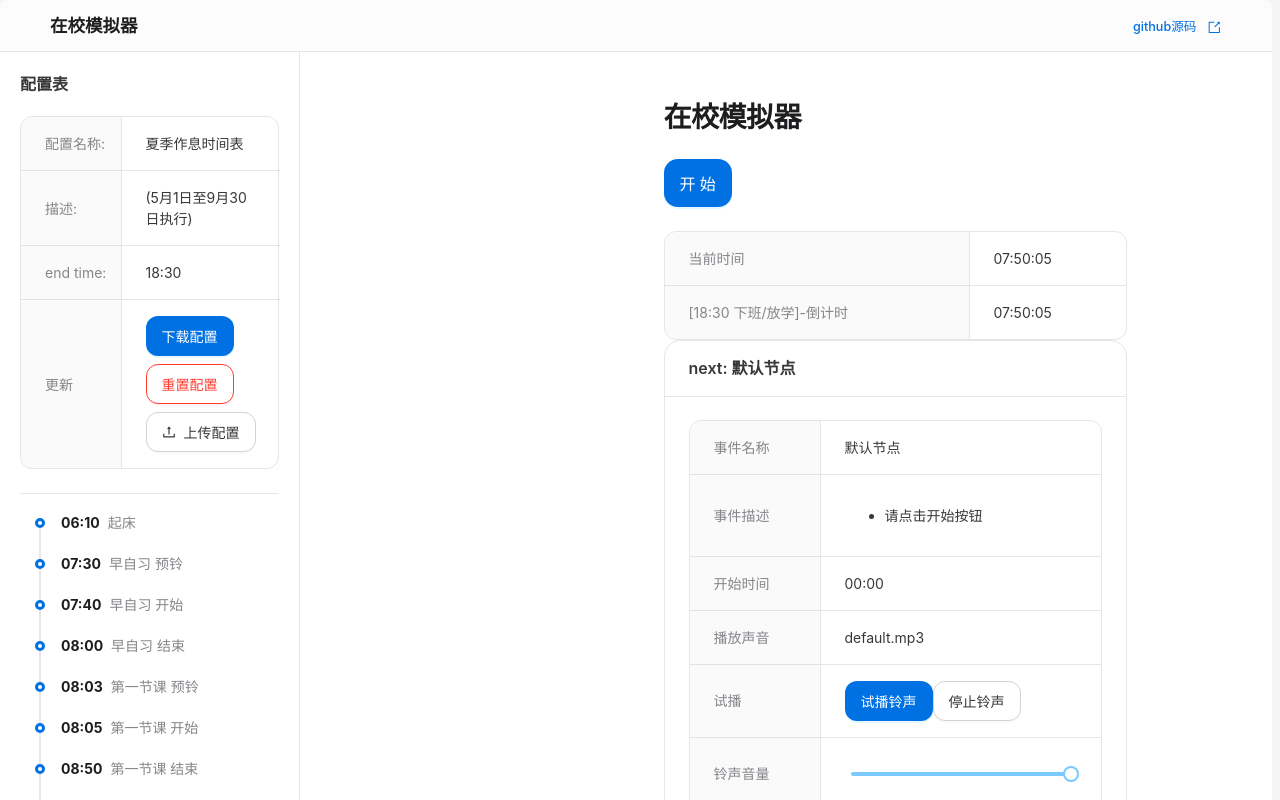
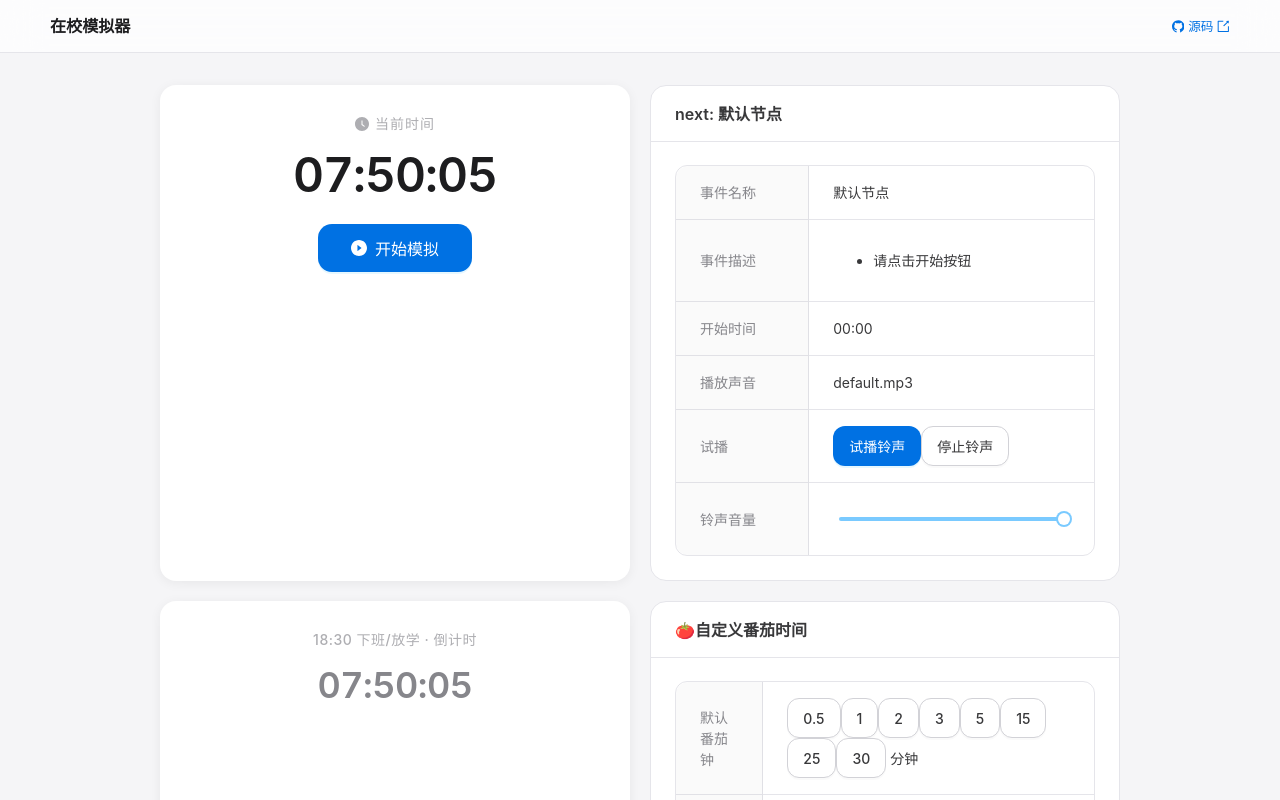
Before and after one commit to Keyboard-Society/school-broadcast-simulator, a React (Create React App) app: page / in a window 1280 px wide. Shown: the top 800 px of the page. Built offline with nearby package versions, Linux system fonts and the light colour scheme.

Commit message:
feat: refactor main ui

```diff
--- a/src/App.css
+++ b/src/App.css
@@ -1,12 +1,12 @@
 /* App.css — Layout styles */
-.layoutStyle {
-  border-radius: 8px;
-  overflow: hidden;
-  width: calc(100% - 8px);
-  max-width: calc(100% - 8px);
+
+/* ── 应用根容器 ── */
+.appRoot {
   min-height: 100vh;
+  background-color: #f5f5f7;
 }
 
+/* ── Header ── */
 .headerStyle {
   background: rgba(255, 255, 255, 0.72);
   backdrop-filter: saturate(180%) blur(20px);
@@ -18,21 +18,43 @@
   border-bottom: 1px solid #e5e5ea;
 }
 
-.siderStyle {
-  background-color: #ffffff;
-  padding: 20px;
-  border-right: 1px solid #e5e5ea;
+/* ── Dashboard 响应式 ── */
+.dashboard-container {
+  max-width: 960px;
+  margin: 0 auto;
+  padding: 32px 24px;
 }
 
-.contentStyle {
-  min-height: 280px;
-  padding: 24px 50px;
-  background-color: white;
-}
-
+/* ── Footer ── */
 .footerStyle {
   background-color: #f5f5f7;
   text-align: center;
   color: #86868b;
   border-top: 1px solid #e5e5ea;
 }
+
+/* ── 响应式 ── */
+@media (max-width: 768px) {
+  .headerStyle {
+    height: 48px;
+    padding: 0 16px;
+    line-height: 48px;
+  }
+
+  .dashboard-container {
+    padding: 16px 12px;
+    max-width: 100%;
+  }
+
+  .header-link-text {
+    display: none;
+  }
+
+  .time-display-lg {
+    font-size: 36px !important;
+  }
+
+  .time-display-md {
+    font-size: 28px !important;
+  }
+}
--- a/src/App.tsx
+++ b/src/App.tsx
@@ -1,13 +1,10 @@
-import { Button, Col, Descriptions, Flex, Layout, Row } from "antd";
-
 import React, { useRef, useState } from "react";
 import "./App.css";
 import { CalculateRemainingTime, getNow, getNowString } from "./Clock";
 import Header from "./Component/Header";
 import FooterComponent from "./Component/Footer";
 import SoundPlayer from "./SoundPlayer";
-
-import Sider from "./Component/Sider";
+import Dashboard from "./Component/Dashboard";
 import {
   NodeProps,
   check_node,
@@ -16,9 +13,6 @@ import {
   next_node,
 } from "./Node";
 import { getSchedule } from "./ScheduleManagement";
-import MainContent from "./Component/MainContent";
-
-const { Content } = Layout;
 
 type AppState = {
   soundPlayerRef: React.RefObject<SoundPlayer>;
@@ -46,19 +40,17 @@ const App: React.FC = () => {
   const findNextNode = () => {
     var closestNode2 = next_node(state.nodes);
     nextNodeSaver.current = closestNode2;
-    console.log("nextNodeSaver.current ", nextNodeSaver.current);
     return closestNode2;
   };
 
   const startSystem = () => {
     if (startButtonRef.current) {
-      if (startButtonRef.current.innerText == "已开始") {
+      if (startButtonRef.current.innerText === "已开始") {
         console.log("已点过按钮，不能重复点击");
         return;
       }
       startButtonRef.current.innerText = "已开始";
       startButtonRef.current.disabled = true;
-      startButtonRef.current.removeAttribute("danger");
       startButtonRef.current.style.display = "none";
     }
     findNextNode();
@@ -97,10 +89,6 @@ const App: React.FC = () => {
     }
   };
 
-  const baseStyle: React.CSSProperties = {
-    width: "25%",
-  };
-
   const setSoundInSoundPlayerVolume = (value: number) => {
     if (isNaN(value)) {
       return;
@@ -111,31 +99,22 @@ const App: React.FC = () => {
   };
 
   return (
-    <Flex gap="large" wrap="wrap">
-      <Layout className="layoutStyle">
+    <div className="appRoot">
       <Header />
-        <Layout>
-          <Sider node={nextNodeSaver.current} nodes={state.nodes} />
-
-          {/* CONTENT WRAPPER */}
-          <Content className="contentStyle">
-            <MainContent
+      <Dashboard
         currentTime={currentTime}
         countdownTime={countdownTime}
         soundPlayerRef={soundPlayerRef}
         startButtonRef={startButtonRef}
         startSystem={startSystem}
         nextNode={nextNodeSaver.current}
+        nodes={state.nodes}
         playSound={playSoundInSoundPlayer}
         stopSound={stopSoundInSoundPlayer}
         setVolume={setSoundInSoundPlayerVolume}
       />
-          </Content>
-          {/* END CONTENT WRAPPER */}
-        </Layout>
       <FooterComponent />
-      </Layout>
-    </Flex>
+    </div>
   );
 };
 
--- /dev/null
+++ b/src/Component/ConfigBar.tsx
@@ -0,0 +1,93 @@
+// src/Component/ConfigBar.tsx
+import React from "react";
+import { Button, Upload, UploadProps, Space } from "antd";
+import { UploadOutlined, DownloadOutlined, UndoOutlined } from "@ant-design/icons";
+import { saveAs } from "file-saver";
+import {
+  getSchedule,
+  isScheduleProps,
+  resetSchedule,
+  setSchedule,
+} from "../ScheduleManagement";
+
+const ConfigBar: React.FC = () => {
+  const schedule = getSchedule();
+
+  const handleDownload = () => {
+    const scheduleJSON = JSON.stringify(schedule, null, 4);
+    const timestamp = new Date().toISOString().replace(/[-:.]/g, "");
+    const filename = `${schedule.name}_${timestamp}.json`;
+    const blob = new Blob([scheduleJSON], {
+      type: "application/json;charset=utf-8",
+    });
+    saveAs(blob, filename);
+  };
+
+  const handleReset = () => {
+    const confirmed = window.confirm("确定要重置吗？");
+    if (confirmed) {
+      resetSchedule();
+      window.location.reload();
+    }
+  };
+
+  const handleUpload = (file: File | undefined) => {
+    const reader = new FileReader();
+    reader.onload = (event) => {
+      try {
+        const fileContent = event.target?.result as string;
+        const parsedData = JSON.parse(fileContent);
+        if (isScheduleProps(parsedData)) {
+          setSchedule(parsedData);
+          window.confirm("上传成功");
+          window.location.reload();
+        } else {
+          window.alert("上传的文件数据不符合 ScheduleProps 类型。");
+        }
+      } catch (error) {
+        console.error("文件解析错误:", error);
+        window.alert("上传的文件解析错误。");
+      }
+    };
+    if (file) {
+      reader.readAsText(file);
+    }
+  };
+
+  const uploadProps: UploadProps = {
+    name: "file",
+    headers: { authorization: "authorization-text" },
+    customRequest({ file }) {
+      handleUpload(file as File);
+    },
+  };
+
+  return (
+    <Space wrap>
+      <Button
+        onClick={handleDownload}
+        type="primary"
+        ghost
+        icon={<DownloadOutlined />}
+        size="middle"
+      >
+        下载配置
+      </Button>
+      <Upload {...uploadProps} showUploadList={false}>
+        <Button icon={<UploadOutlined />} size="middle">
+          上传配置
+        </Button>
+      </Upload>
+      <Button
+        onClick={handleReset}
+        danger
+        icon={<UndoOutlined />}
+        size="middle"
+      >
+        重置
+      </Button>
+    </Space>
+  );
+};
+
+export default ConfigBar;
--- a/src/Component/Countdown.tsx
+++ b/src/Component/Countdown.tsx
@@ -178,7 +178,7 @@ const CountdownComponent: React.FC<CountdownComponentProps> = ({}) => {
         </Descriptions.Item>
         <Descriptions.Item label="播放声音 ">
           <Select
-            style={{ width: 300 }}
+            style={{ width: "100%", maxWidth: 300 }}
             defaultValue={soundSource}
             onChange={(value) => setSoundSource(value)}
             dropdownRender={(menu) => (
--- /dev/null
+++ b/src/Component/Dashboard.tsx
@@ -0,0 +1,190 @@
+// src/Component/Dashboard.tsx
+import React from "react";
+import { Row, Col, Card, Button, Typography, Space } from "antd";
+import {
+  ClockCircleFilled,
+  PlayCircleFilled,
+  SoundFilled,
+  SettingOutlined,
+} from "@ant-design/icons";
+
+import SoundPlayer from "../SoundPlayer";
+import NextEventCard from "./Card";
+import PomodoroCard from "./Countdown";
+import TimelineCard from "./Timeline";
+import ConfigBar from "./ConfigBar";
+import { NodeProps } from "../Node";
+import { getSchedule } from "../ScheduleManagement";
+
+const { Text, Title } = Typography;
+
+interface DashboardProps {
+  currentTime: string;
+  countdownTime: string;
+  soundPlayerRef: React.RefObject<any>;
+  startButtonRef: React.RefObject<HTMLButtonElement>;
+  nextNode: NodeProps;
+  nodes: NodeProps[];
+  startSystem: () => void;
+  playSound: () => void;
+  stopSound: () => void;
+  setVolume: (value: number) => void;
+}
+
+const dashboardContainerStyle: React.CSSProperties = {
+  maxWidth: "960px",
+  margin: "0 auto",
+  padding: "32px 24px",
+};
+
+const panelCardStyle: React.CSSProperties = {
+  borderRadius: 16,
+  boxShadow: "0 2px 12px rgba(0,0,0,0.06)",
+  border: "none",
+  height: "100%",
+};
+
+const timeDisplayLargeStyle: React.CSSProperties = {
+  fontSize: "48px",
+  fontWeight: 600,
+  letterSpacing: "-1px",
+  color: "#1d1d1f",
+  fontVariantNumeric: "tabular-nums",
+  lineHeight: 1.2,
+};
+
+const timeDisplayMediumStyle: React.CSSProperties = {
+  fontSize: "36px",
+  fontWeight: 600,
+  letterSpacing: "-0.5px",
+  color: "#86868b",
+  fontVariantNumeric: "tabular-nums",
+  lineHeight: 1.3,
+};
+
+const Dashboard: React.FC<DashboardProps> = ({
+  currentTime,
+  countdownTime,
+  soundPlayerRef,
+  startButtonRef,
+  nextNode,
+  nodes,
+  startSystem,
+  playSound,
+  stopSound,
+  setVolume,
+}) => {
+  return (
+    <div style={dashboardContainerStyle} className="dashboard-container">
+      {/* 隐藏的全局 SoundPlayer */}
+      <SoundPlayer ref={soundPlayerRef} audioSrc="default.mp3" playCount={1} />
+
+      <Row gutter={[20, 20]}>
+        {/* ── 左上：当前时间 + 开始按钮 ── */}
+        <Col xs={24} sm={12}>
+          <Card style={panelCardStyle} bodyStyle={{ padding: "28px 24px", textAlign: "center" }}>
+            <Text
+              type="secondary"
+              style={{
+                fontSize: "14px",
+                fontWeight: 500,
+                textTransform: "uppercase",
+                letterSpacing: "1px",
+                marginBottom: "12px",
+                display: "block",
+              }}
+            >
+              <ClockCircleFilled style={{ marginRight: "6px" }} />
+              当前时间
+            </Text>
+            <div style={timeDisplayLargeStyle} className="time-display-lg">{currentTime}</div>
+            <Button
+              ref={startButtonRef}
+              type="primary"
+              size="large"
+              icon={<PlayCircleFilled />}
+              onClick={startSystem}
+              style={{
+                marginTop: "20px",
+                height: "48px",
+                paddingLeft: "32px",
+                paddingRight: "32px",
+                fontSize: "16px",
+                fontWeight: 500,
+              }}
+            >
+              开始模拟
+            </Button>
+          </Card>
+        </Col>
+
+        {/* ── 右上：下一个事件（自身带 Card，不包外层） ── */}
+        <Col xs={24} sm={12}>
+          <NextEventCard
+            node={nextNode}
+            playSound={playSound}
+            stopSound={stopSound}
+            setVolume={setVolume}
+          />
+        </Col>
+
+        {/* ── 左下：放学倒计时 ── */}
+        <Col xs={24} sm={12}>
+          <Card style={panelCardStyle} bodyStyle={{ padding: "28px 24px", textAlign: "center" }}>
+            <Text
+              type="secondary"
+              style={{
+                fontSize: "14px",
+                fontWeight: 500,
+                letterSpacing: "0.5px",
+                marginBottom: "12px",
+                display: "block",
+              }}
+            >
+              {getSchedule().end_time} 下班/放学 · 倒计时
+            </Text>
+            <div style={timeDisplayMediumStyle} className="time-display-md">
+              {countdownTime}
+            </div>
+          </Card>
+        </Col>
+
+        {/* ── 右下：番茄钟（自身带 Card，不包外层） ── */}
+        <Col xs={24} sm={12}>
+          <PomodoroCard />
+        </Col>
+
+        {/* ── 底部通栏：全天时间线 ── */}
+        <Col xs={24}>
+          <Card style={panelCardStyle} bodyStyle={{ padding: "16px 24px" }} title="📋 全天时间线">
+            <TimelineCard node={nextNode} nodes={nodes} />
+          </Card>
+        </Col>
+
+        {/* ── 底部：配置管理 ── */}
+        <Col xs={24}>
+          <div
+            style={{
+              display: "flex",
+              alignItems: "center",
+              justifyContent: "space-between",
+              flexWrap: "wrap",
+              gap: "12px",
+              padding: "8px 24px",
+            }}
+          >
+            <Space>
+              <SettingOutlined style={{ color: "#86868b" }} />
+              <Text type="secondary" style={{ fontSize: "13px" }}>
+                配置管理
+              </Text>
+            </Space>
+            <ConfigBar />
+          </div>
+        </Col>
+      </Row>
+    </div>
+  );
+};
+
+export default Dashboard;
--- a/src/Component/Header.tsx
+++ b/src/Component/Header.tsx
@@ -1,7 +1,7 @@
 // src/Component/Header.tsx
 import React from "react";
 import { Layout, Button, Row, Col } from "antd";
-import { ExportOutlined } from "@ant-design/icons";
+import { GithubOutlined, ExportOutlined } from "@ant-design/icons";
 
 const { Header } = Layout;
 
@@ -10,32 +10,34 @@ const HeaderComponent: React.FC = () => {
     <Header className="headerStyle">
       <Row align="middle" style={{ width: "100%", height: "100%" }}>
         <Col flex="auto">
-          <div
+          <span
             style={{
-              fontSize: "1.25em",
+              fontSize: "1.15em",
               fontWeight: 600,
-              textAlign: "left",
               color: "#1d1d1f",
             }}
           >
             在校模拟器
-          </div>
+          </span>
         </Col>
 
         <Col flex="none">
-          <Button
-            type="link"
+          <a
             href="https://github.com/Keyboard-Society/school-broadcast-simulator"
             target="_blank"
+            rel="noopener noreferrer"
             style={{
               color: "#0071E3",
-              padding: 0,
               fontSize: "0.9em",
+              display: "flex",
+              alignItems: "center",
+              gap: "4px",
             }}
           >
-            github源码
-            <ExportOutlined style={{ marginLeft: "4px" }} />
-          </Button>
+            <GithubOutlined />
+            <span className="header-link-text">源码</span>
+            <ExportOutlined />
+          </a>
         </Col>
       </Row>
     </Header>
```
Lines whose indentation alone changed are shown as unchanged.
